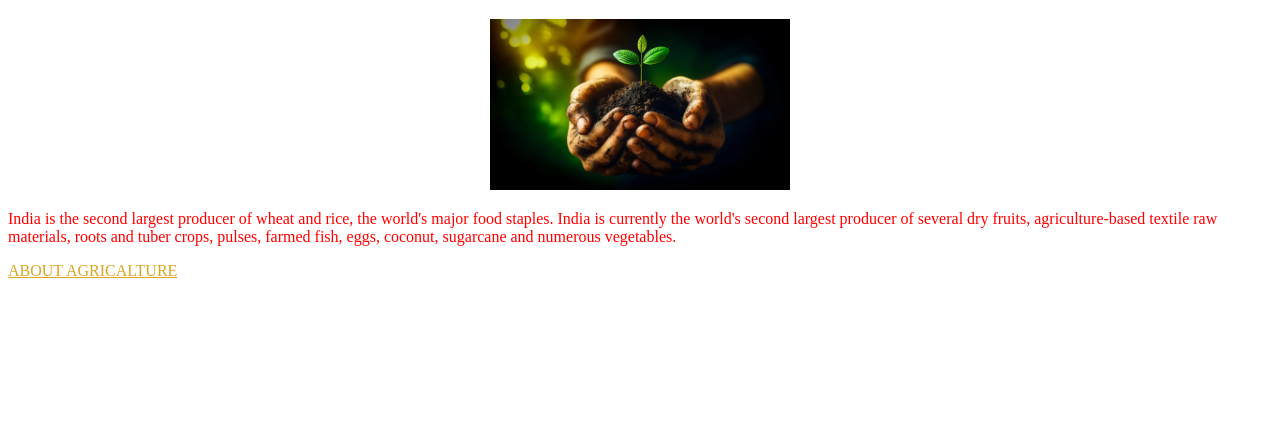
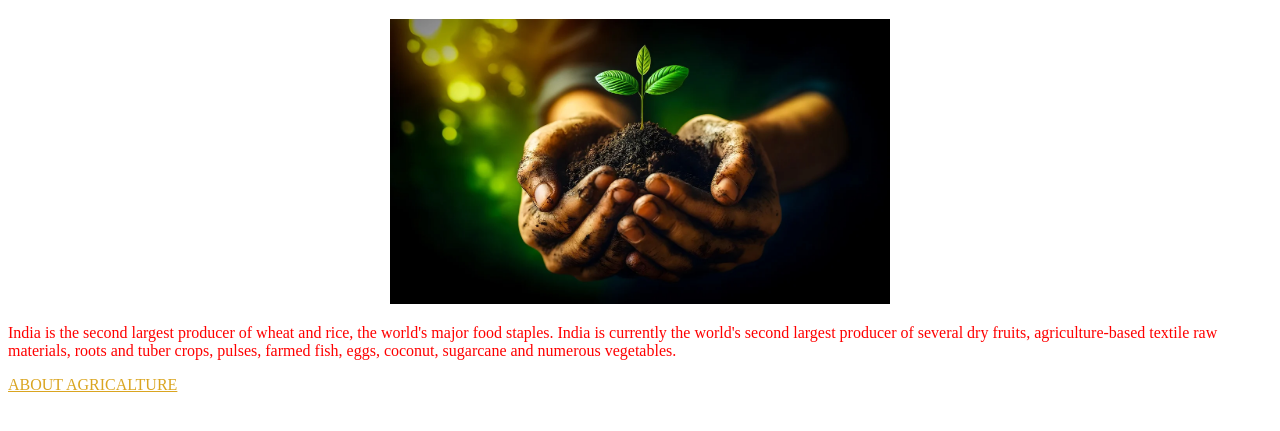
Before and after one commit to battulaveerareddy/new-img, a plain HTML site: page index.html in a window 1280 px wide. Shown: the part 61-492 px from the top of the page. Drawn offline with Linux system fonts and the light colour scheme.

Commit message:
update file

```diff
--- a/index.html
+++ b/index.html
@@ -7,7 +7,7 @@
 </head>
 <body>
     <center><h1 style="color: aqua;"> Welcome to the World of Agriculture </h1></center>
-    <center><img src="./image-1.webp" width="300" hight="400"/></center>
+    <center><img src="./image-1.webp" width="500" hight="500"/></center>
     <p style="color:red;">India is the second largest producer of wheat and rice, the world's major food staples.
         India is currently the world's second largest producer of several dry fruits,
         agriculture-based textile raw materials,
```
